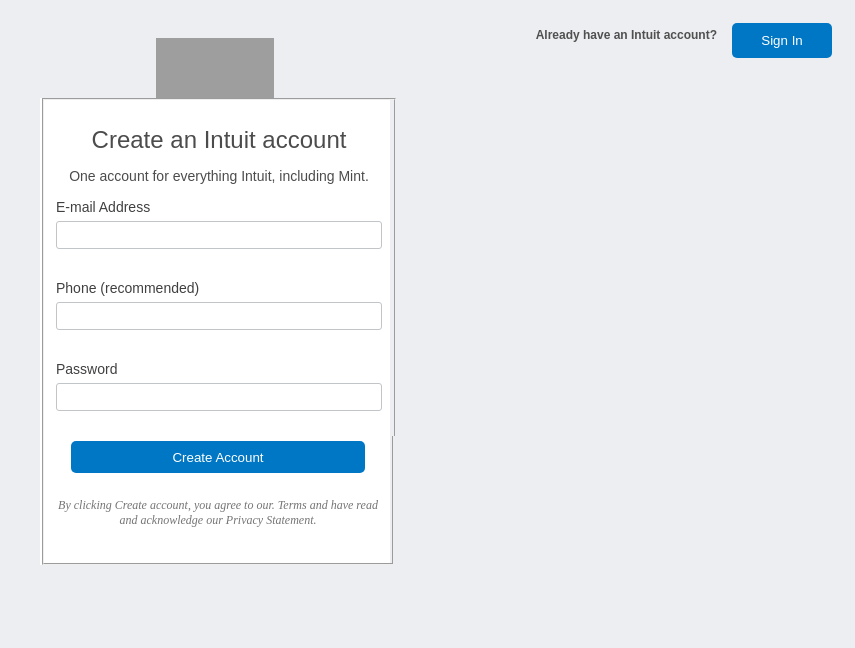
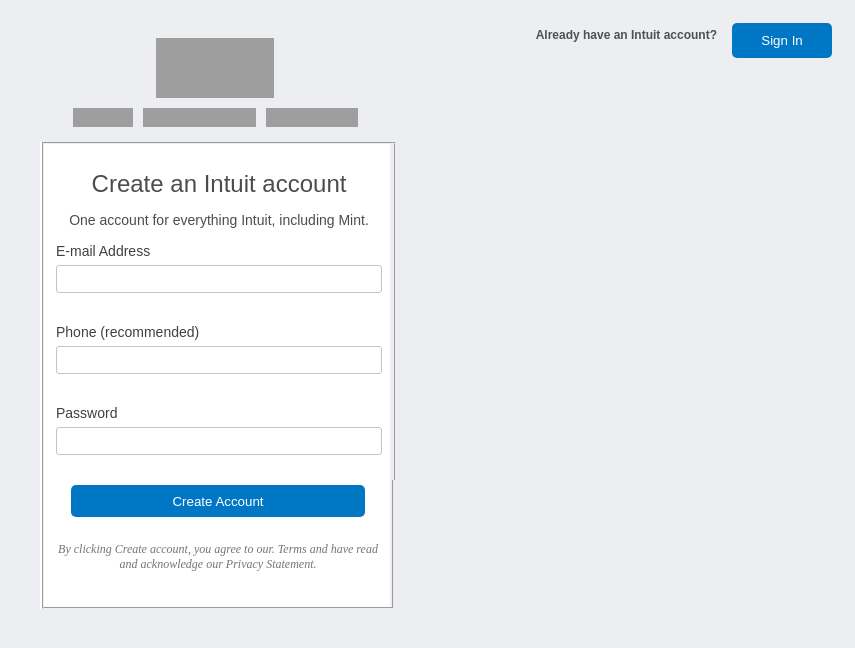
Before and after one commit to mcastorena0316/html-forms, a plain HTML site: page index.html in a window 1280 px wide. Shown: the whole page, without its empty margins (425-1280 px from the left). Drawn offline with Linux system fonts and the light colour scheme; grey boxes are pictures that could not be loaded.

Commit message:
fixing issues after first code review, added small logos and changed the password input type from text to password

```diff
--- a/index.html
+++ b/index.html
@@ -16,8 +16,13 @@
     </header>
     <main>
         <img src="https://openid.net/wordpress-content/uploads/2016/07/Intuit-Logo-EPS-vector-image.png " alt="Intuit logo">
+        <div id="logo-container">
+            <img src="https://digitalasset.intuit.com/IMAGE/A3OSvbxLf/logo-mint-footer.png" alt="Mint Logo" class="logo1">
+            <img src="https://digitalasset.intuit.com/IMAGE/A7Aq9134m/logo-quickbooks.png" alt="Quickbooks Logo" class="logo2">
+            <img src="https://digitalasset.intuit.com/IMAGE/A4ldtKC3b/logo-turbotax.png" alt="Turbotax Logo" class="logo3">
+        </div>
         <form action="post">
-            <fieldset id= "fieldset1">
+            <fieldset id="fieldset1">
                 <span>Create an Intuit account</span>
                 <p id="account">One account for everything Intuit, including Mint. </p>
                 <label for="e-mail">E-mail Address
@@ -32,10 +37,10 @@
                 <br>
                 <label for="password"> Password
                     <br>
-                    <input type="text" name="password" id="password">
+                    <input type="password" name="password" id="password">
                 </label>
             </fieldset>
-            <fieldset id= "fieldset2">
+            <fieldset id="fieldset2">
                 <button type="submit">Create Account</button>
                 <p>By clicking Create account, you agree to our. Terms and have read and acknowledge our Privacy Statement.</p>
             </fieldset>
--- a/style.css
+++ b/style.css
@@ -18,7 +18,7 @@
     background-color: #0077C5;
     border-radius: 5px;
     color: white;
-    border:none
+    border: none
 }
 
 header h5 {
@@ -42,8 +42,31 @@
     margin-right: auto;
 }
 
+.logo1 {
+    width: 60px;
+    height: 19px;
+    margin: 10px 5px 15px;
+}
+
+.logo2 {
+    width: 113px;
+    height: 19px;
+    margin: 10px 5px 15px;
+}
+
+.logo3 {
+    width: 92px;
+    height: 19px;
+    margin: 10px 5px 15px;
+}
+
+#logo-container {
+    display: flex;
+    justify-content: center;
+}
+
 fieldset span {
-    font-size:24px;
+    font-size: 24px;
     color: #4C4C4C;
     font-family: Arial, Helvetica, sans-serif;
     display: block;
@@ -52,7 +75,7 @@
 }
 
 #account {
-    font-size:14px;
+    font-size: 14px;
     color: #4C4C4C;
     font-family: Arial, Helvetica, sans-serif;
     display: block;
@@ -93,9 +116,8 @@
 #phone:focus,
 #password:focus {
     border: 1px solid #52A8EC;
-    box-shadow: 0 1px 1px rgba(0,0,0,.075) inset, 0 0 8px rgba(82,168,236, 0.6)
+    box-shadow: 0 1px 1px rgba(0, 0, 0, .075) inset, 0 0 8px rgba(82, 168, 236, 0.6)
 }
-
 
 #fieldset1 {
     border-bottom: none
@@ -106,9 +128,7 @@
     width: 324px;
 }
 
-
 fieldset button {
-
     width: 294px;
     height: 32px;
     background-color: #0077C5;
```
